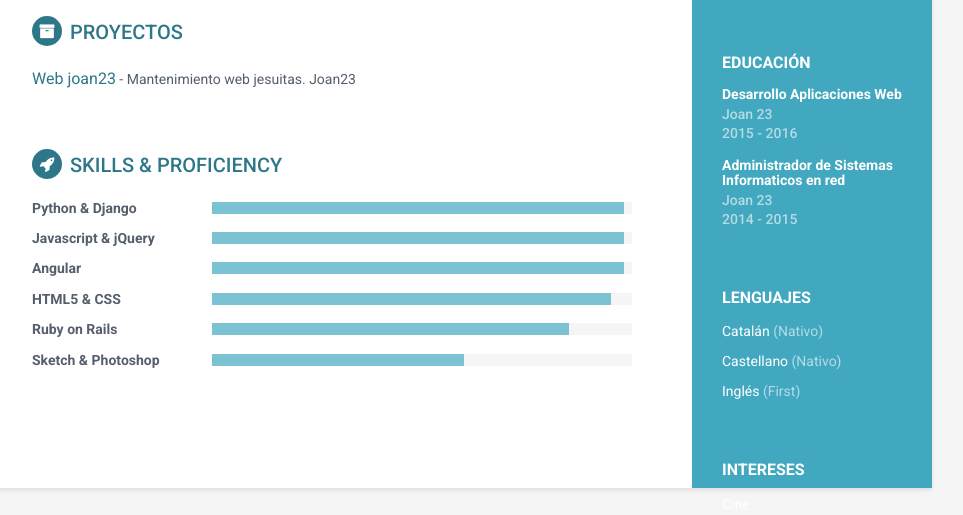
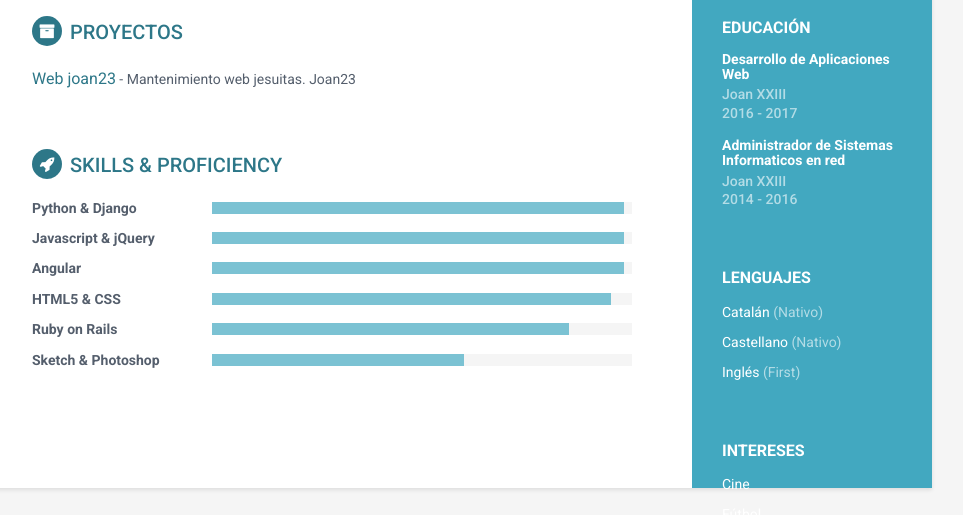
Before and after one commit to musta1/musta1.github.io, a plain HTML site: page index.html in a window 1280 px wide. Shown: the part 585-1100 px from the top of the page, without its empty margins (188-1151 px from the left). Drawn offline with Linux system fonts and the light colour scheme.

Commit message:
Update index.html

```diff
--- a/index.html
+++ b/index.html
@@ -3,7 +3,7 @@
 <!--[if IE 9]> <html lang="en" class="ie9"> <![endif]-->
 <!--[if !IE]><!--> <html lang="en"> <!--<![endif]-->
 <head>
-    <title>Mi primera página para GITHUB</title>
+    <title>Mi página de GITHUB</title>
     <!-- Meta -->
     <meta charset="utf-8">
     <meta http-equiv="X-UA-Compatible" content="IE=edge">
@@ -46,20 +46,20 @@
                     <li class="website"><i class="fa fa-globe"></i><a href="http://themes.3rdwavemedia.com/website-templates/free-responsive-website-template-for-developers/" target="_blank">fje.edu</a></li>
                     <li class="linkedin"><i class="fa fa-linkedin"></i><a href="#" target="_blank">linkedin.com/in/mustach</a></li>
                     <li class="github"><i class="fa fa-github"></i><a href="#" target="_blank">github.com/musta1</a></li>
-                    <li class="twitter"><i class="fa fa-twitter"></i><a href="https://twitter.com/3rdwave_themes" target="_blank">@twittername</a></li>
+
                 </ul>
             </div><!--//contact-container-->
             <div class="education-container container-block">
                 <h2 class="container-block-title">Educación</h2>
                 <div class="item">
-                    <h4 class="degree">Desarrollo Aplicaciones Web</h4>
-                    <h5 class="meta">Joan 23</h5>
-                    <div class="time">2015 - 2016</div>
+                    <h4 class="degree">Desarrollo de Aplicaciones Web</h4>
+                    <h5 class="meta">Joan XXIII</h5>
+                    <div class="time">2016 - 2017</div>
                 </div><!--//item-->
                 <div class="item">
                     <h4 class="degree">Administrador de Sistemas Informaticos en red</h4>
-                    <h5 class="meta">Joan 23</h5>
-                    <div class="time">2014 - 2015</div>
+                    <h5 class="meta">Joan XXIII</h5>
+                    <div class="time">2014 - 2016</div>
                 </div><!--//item-->
             </div><!--//education-container-->
 
```
